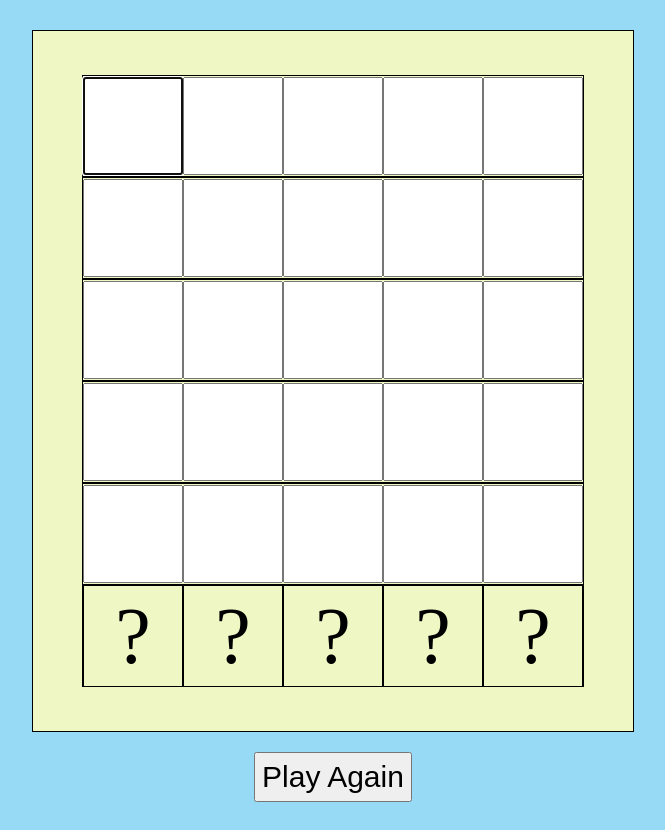
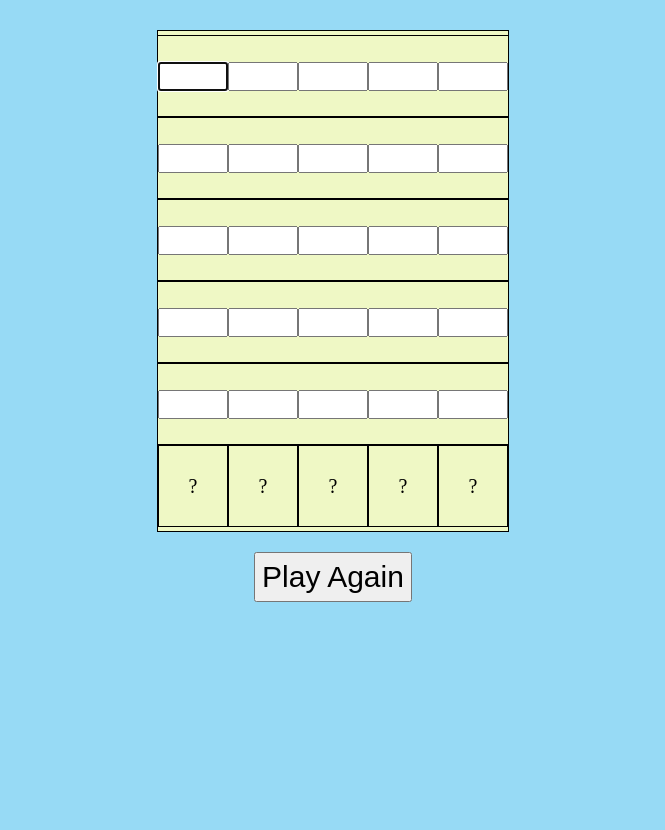
Before and after one commit to Lfreeman124/Lingo, a plain HTML site: page index.html in a window 1280 px wide. Shown: the part 95-925 px from the top of the page, without its empty margins (307-972 px from the left). After the commit the page ends 800 px from the top, so only its background shows below. Drawn offline with Linux system fonts and the light colour scheme.

Commit message:
size changes to css

```diff
--- a/lingo.css
+++ b/lingo.css
@@ -8,8 +8,8 @@ h1 {
 }
 
 .game {
-  height: 700px;
-  width: 600px;
+  height: 500px;
+  width: 350px;
   margin: auto;
   display: flex;
   flex-direction: column;
@@ -21,26 +21,26 @@ h1 {
 
 .game div {
   border: 1px black solid;
-  height: 100px;
-  width: 500px;
+  height: 80px;
+  width: 350px;
   display: flex;
   flex-direction: row;
   justify-content: center;
   align-items: center;
 }
 .game input {
-  font-size: 80px;
+  font-size: 20px;
   width: 80%;
   justify-content: center;
   align-items: center;
   text-align: center;
 }
 .answer {
-  font-size: 80px;
+  font-size: 20px;
   text-transform: uppercase;
   border: 1px black solid;
-  height: 100px;
-  width: 500px;
+  height: 80px;
+  width: 350px;
   display: flex;
   flex-direction: row;
   justify-content: center;
```
